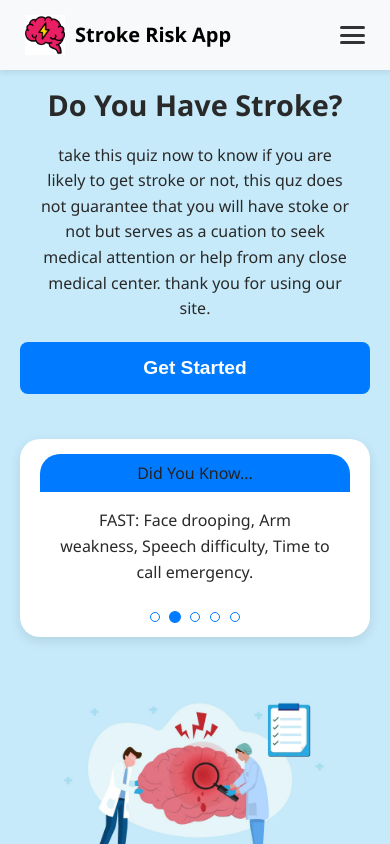
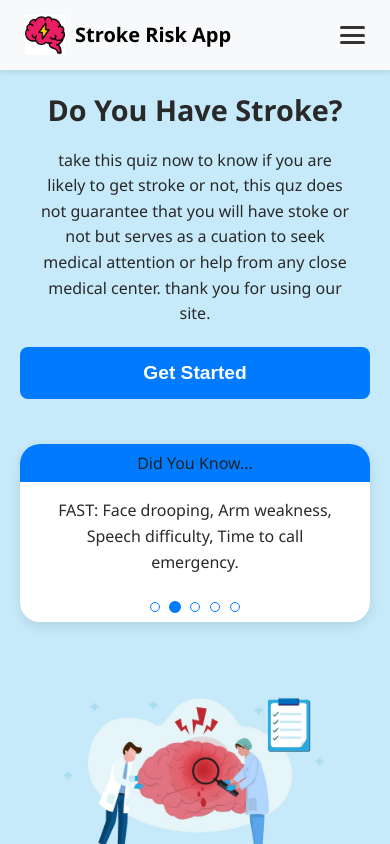
Before and after one commit to Theophilus9/stroke_Web_App.2, a React (Vite) app: page /home in a window 390 px wide. Built offline with nearby package versions, Linux system fonts and the light colour scheme; no server answers; sample sign-in values are in the browser's storage.

Commit message:
fixed zoom problem

```diff
--- a/src/homepage/styles/Factsbox.css
+++ b/src/homepage/styles/Factsbox.css
@@ -4,7 +4,7 @@
   justify-content: space-between;
   align-items: center;
   text-align: center;
-  padding: 20px 25px;
+  padding: 0px;
   max-width: 55%;
   background-color: #ffffff;
   border-radius: 25px;
@@ -48,6 +48,7 @@
   justify-content: center;
   gap: 10px;
   margin-top: 10px;
+  margin-bottom: 10px;
 }
 
 .dot {
@@ -80,7 +81,7 @@
   .factsbox-container {
     max-width: 100%;
     border-radius: 20px;
-    padding: 15px 20px;
+    padding: 0px;
   }
 
   .factsbox-header {
--- a/src/sign/styles/Loginstyle.css
+++ b/src/sign/styles/Loginstyle.css
@@ -4,6 +4,10 @@
   justify-content: center;
   align-items: center;
   background: linear-gradient(135deg, #74abe2, #5563de);
+}
+.login-container input,
+.login-container textarea {
+  font-size: 16px;
 }
 
 .login-card {
```
Also changed, not shown: src/sign/styles/firebasestyle.css (deleted).
